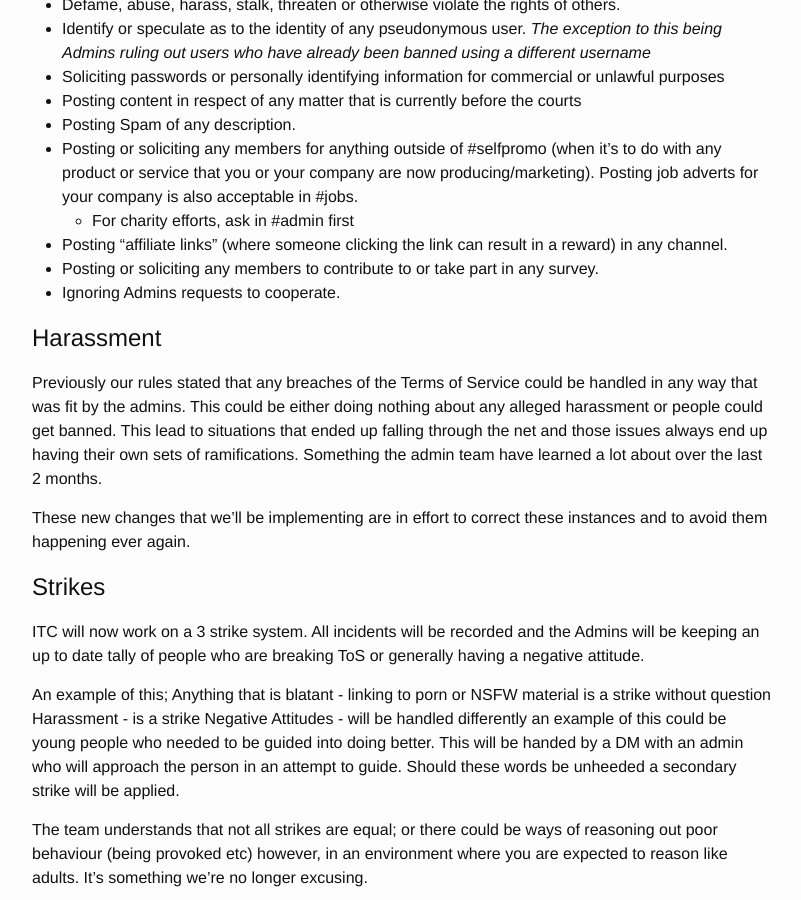
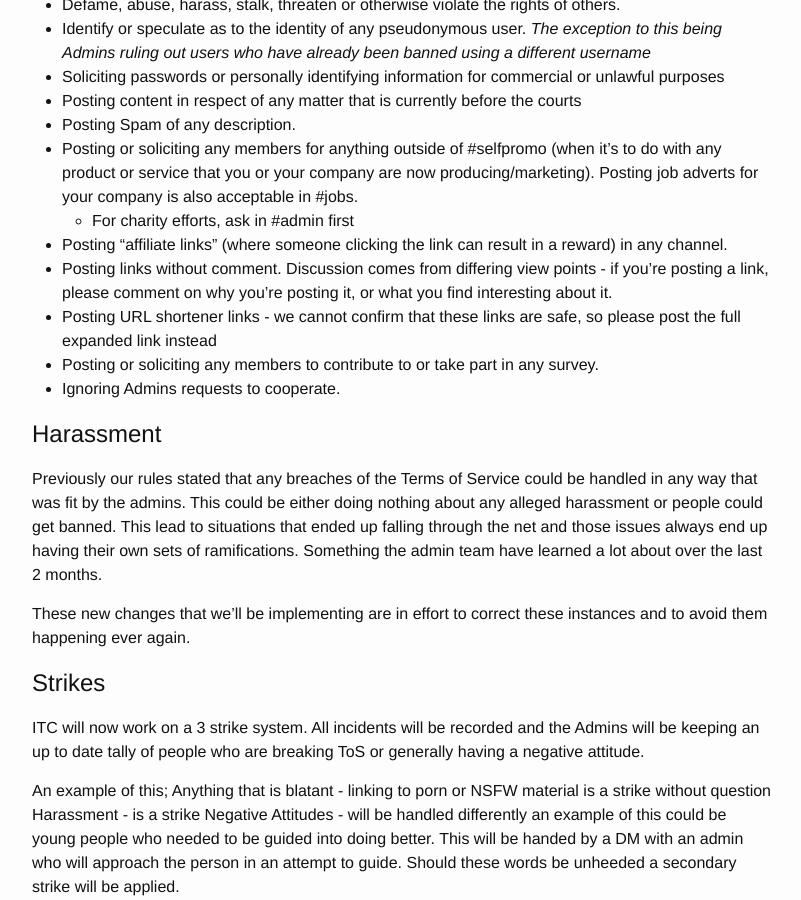
Before and after one commit to IrishTechCommunity/irishtechcommunity.github.io, a Jekyll site: the page built from codeofconduct.md, in a window 1280 px wide and 900 px high, scrolled down 1834 px. Shown: the whole window, without its empty margins (238-1039 px from the left). Built offline with Jekyll 4.4.1, drawn with Linux system fonts in a browser that asks for light colours.

Commit message:
Update rules around posting links

```diff
--- a/codeofconduct.md
+++ b/codeofconduct.md
@@ -58,6 +58,8 @@ To be a force of good in the irish tech scene. To be supportive and encouraging
 - Posting or soliciting any members for anything outside of #selfpromo (when it's to do with any product or service that you or your company are now producing/marketing). Posting job adverts for your company is also acceptable in #jobs.
   - For charity efforts, ask in #admin first
 - Posting "affiliate links" (where someone clicking the link can result in a reward) in any channel.
+- Posting links without comment. Discussion comes from differing view points - if you're posting a link, please comment on why you're posting it, or what you find interesting about it.
+- Posting URL shortener links - we cannot confirm that these links are safe, so please post the full expanded link instead
 - Posting or soliciting any members to contribute to or take part in any survey.
 - Ignoring Admins requests to cooperate.
 
```
